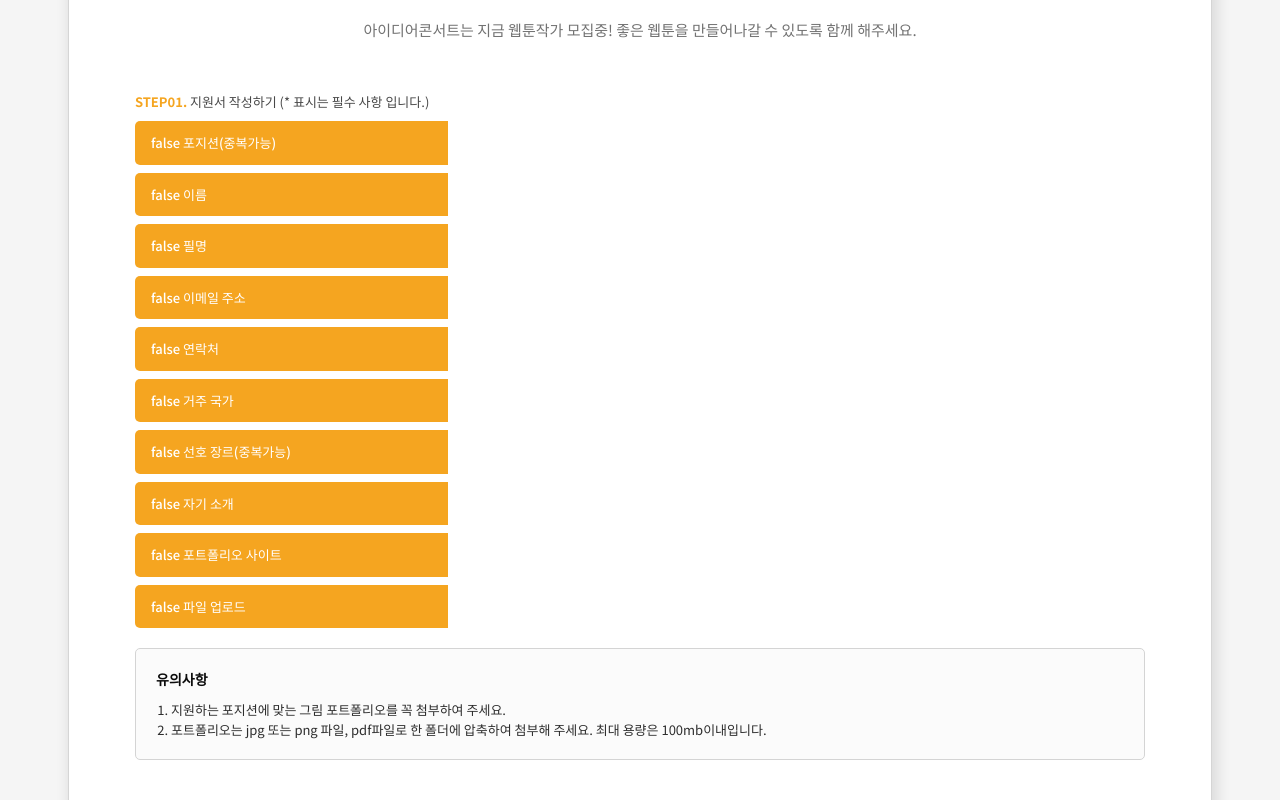
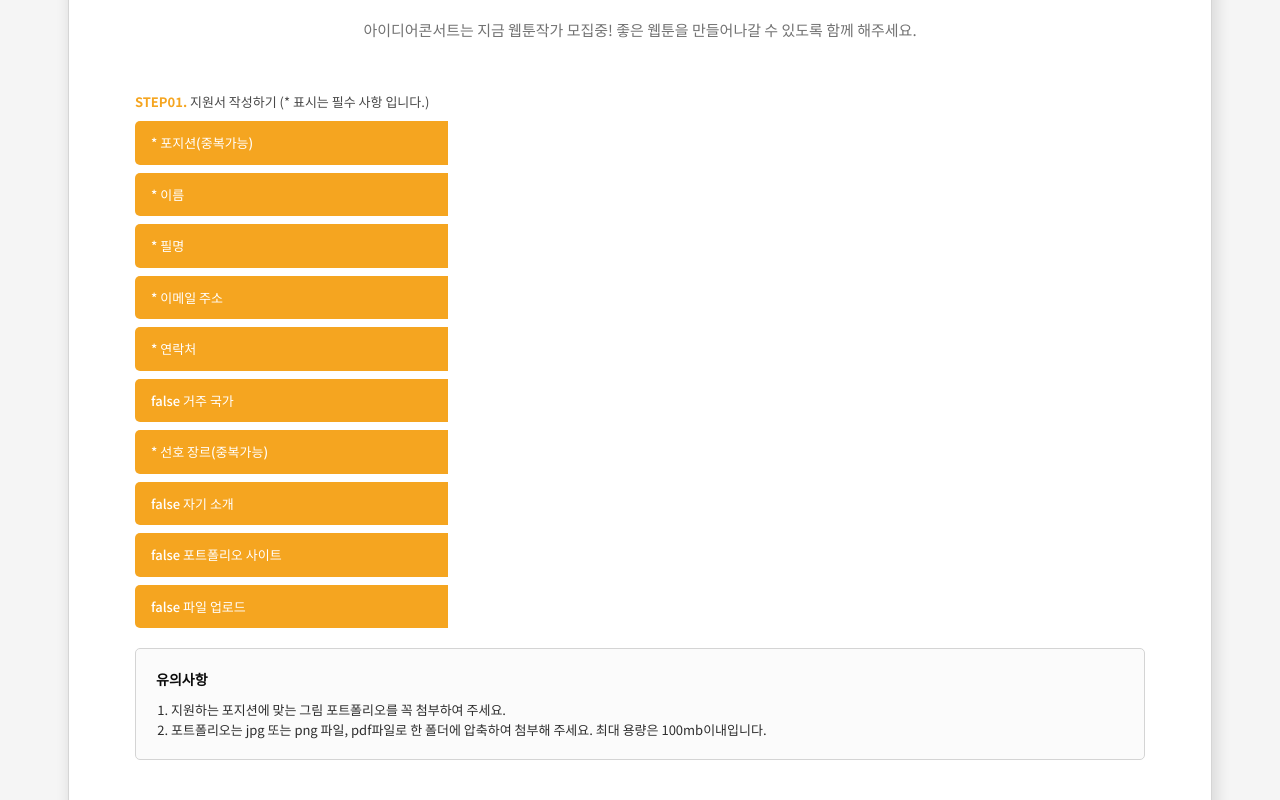
Before and after one commit to Parkminem/vietnam_employment_front, a Vue app: page /apply in a window 1280 px wide. Shown: the part 760-1560 px from the top of the page. Built offline with nearby package versions, Linux system fonts and the light colour scheme; a web font is replaced by a local one.

Commit message:
지원현황확인 axios 작업중

```diff
--- a/package.json
+++ b/package.json
@@ -10,6 +10,7 @@
   },
   "dependencies": {
     "aos": "^2.3.4",
+    "axios": "^1.2.1",
     "bootstrap-icons": "^1.10.2",
     "vue": "^3.2.45",
     "vue-router": "^4.1.6",
--- a/src/components/BottomBtn.vue
+++ b/src/components/BottomBtn.vue
@@ -6,7 +6,10 @@ defineProps({
 });
 </script>
 <template>
-  <router-link :to="route" :class="`btn_basic ${color}`">{{
+  <button v-if="content === '확인'" type="submit" :class="`btn_basic ${color}`">
+    {{ content }}
+  </button>
+  <router-link v-else :to="route" :class="`btn_basic ${color}`">{{
     content
   }}</router-link>
 </template>
--- a/src/views/Apply.vue
+++ b/src/views/Apply.vue
@@ -23,17 +23,17 @@ import BottomBtn from "../components/BottomBtn.vue";
             <InputGroup
               category="position"
               title="포지션(중복가능)"
-              :require="true"
+              :required="true"
             />
-            <InputGroup category="name" title="이름" :require="true" />
-            <InputGroup category="nickname" title="필명" :require="true" />
-            <InputGroup category="mail" title="이메일 주소" :require="true" />
-            <InputGroup category="number" title="연락처" :require="true" />
+            <InputGroup category="name" title="이름" :required="true" />
+            <InputGroup category="nickname" title="필명" :required="true" />
+            <InputGroup category="mail" title="이메일 주소" :required="true" />
+            <InputGroup category="number" title="연락처" :required="true" />
             <InputGroup category="country" title="거주 국가" />
             <InputGroup
               category="genre"
               title="선호 장르(중복가능)"
-              :require="true"
+              :required="true"
             />
             <InputGroup category="intro" title="자기 소개" />
             <InputGroup category="portfolio_url" title="포트폴리오 사이트" />
--- a/src/views/ApplyTrendLogin.vue
+++ b/src/views/ApplyTrendLogin.vue
@@ -1,5 +1,6 @@
 <script setup>
 import { ref } from "vue";
+import axios from "axios";
 import HeaderWrap from "../components/HeaderWrap.vue";
 import TopTitWrap from "../components/TopTitWrap.vue";
 import BottomBtn from "../components/BottomBtn.vue";
@@ -15,6 +16,15 @@ const inputChange = (e) => {
       break;
   }
 };
+
+const userAuthenticate = () => {
+  // console.log(email.value, name.value);
+  const url = "http://192.168.1.17:8000/find/";
+  axios
+    .post(url, { email: email.value, full_name: name.value })
+    .then((res) => console.log(res))
+    .catch((err) => console.log(err));
+};
 </script>
 <template>
   <HeaderWrap />
@@ -27,7 +37,7 @@ const inputChange = (e) => {
       <div className="img_deco_wrap">
         <img src="images/img/icon_line_rocket.png" alt="로켓" />
       </div>
-      <form onSubmit="{userAuthenticate}">
+      <form @submit.prevent="userAuthenticate">
         <div className="login_wrap">
           <input
             type="email"
```
Also changed, not shown: 1 other file (tests, documents, lock files or other folders).
